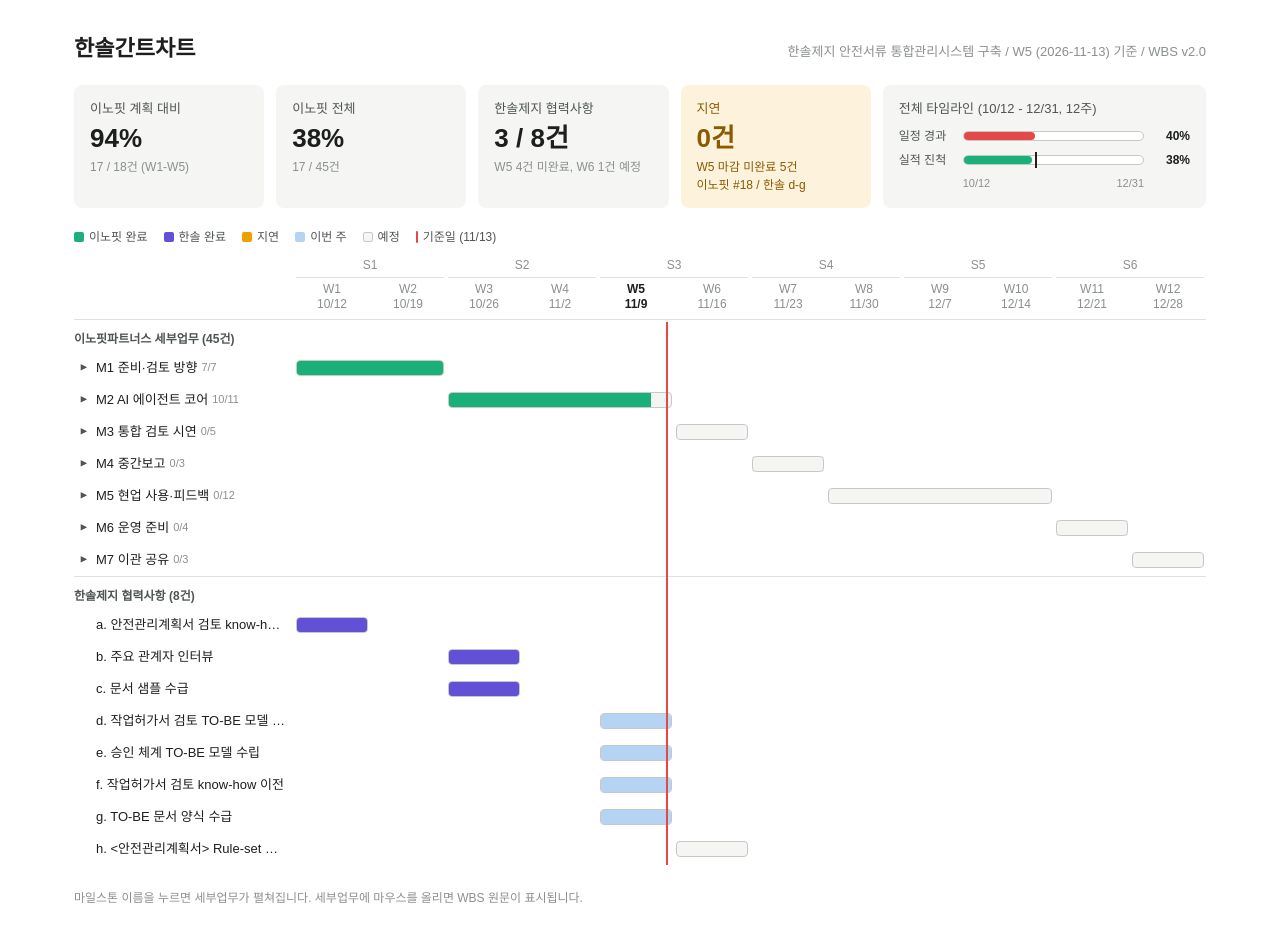
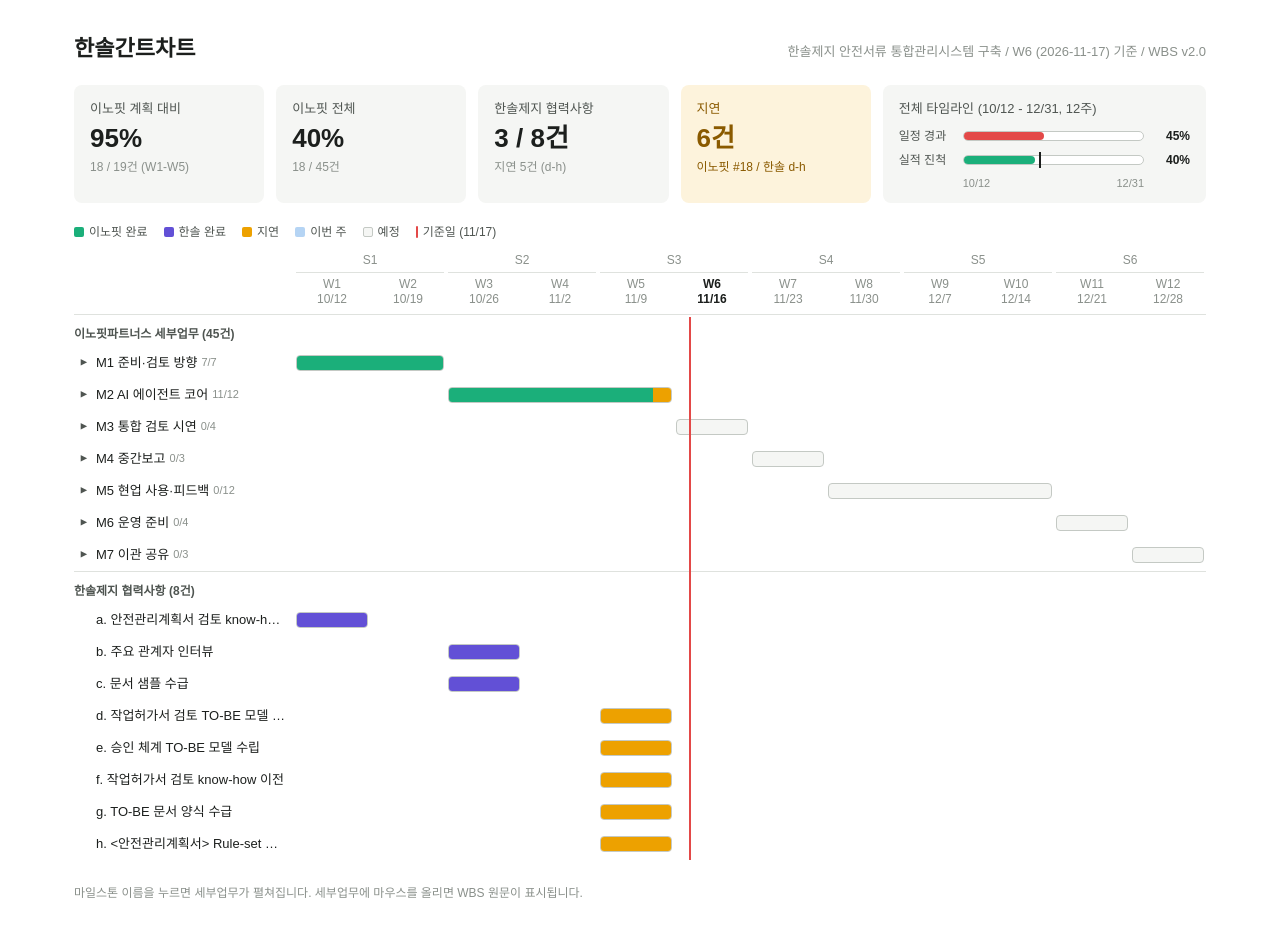
Before and after one commit to chjeon-dev/hsgant, a plain HTML site: page index.html in a window 1280 px wide. Drawn offline with Linux system fonts and the light colour scheme.

Commit message:
Update index.html

```diff
--- a/index.html
+++ b/index.html
@@ -1,11 +1,6 @@
 <!DOCTYPE html>
-<html lang="ko">
-<head>
-<meta charset="utf-8">
-<meta name="viewport" content="width=device-width, initial-scale=1">
-<title>한솔간트차트 (W5, 2026-11-13 기준)</title>
-<style>
-:root{--bg:#fff;--surface:#f5f6f4;--text:#1c1f1d;--text2:#4f5551;--muted:#8a908b;--line:#dfe2de;--line-strong:#c4c9c4;--done:#1baf7a;--han:#6250d6;--delay:#eda100;--now:#b5d4f4;--today:#e34948;--warn-bg:#fdf3dc;--warn-text:#8a5a00;color-scheme:light}
+<html lang="ko"><head><meta charset="utf-8"><meta name="viewport" content="width=device-width, initial-scale=1">
+<title>한솔간트차트 (W6, 2026-11-17 기준)</title><style>:root{--bg:#fff;--surface:#f5f6f4;--text:#1c1f1d;--text2:#4f5551;--muted:#8a908b;--line:#dfe2de;--line-strong:#c4c9c4;--done:#1baf7a;--han:#6250d6;--delay:#eda100;--now:#b5d4f4;--today:#e34948;--warn-bg:#fdf3dc;--warn-text:#8a5a00;color-scheme:light}
 @media (prefers-color-scheme:dark){:root{--bg:#161816;--surface:#202320;--text:#eceeea;--text2:#c2c7c1;--line:#2e322e;--line-strong:#454a45;--now:#3d6a96;--warn-bg:#3a2e12;--warn-text:#f1c46a;color-scheme:dark}}
 *{box-sizing:border-box}
 body{margin:0;background:var(--bg);color:var(--text);font-family:"Pretendard","Apple SD Gothic Neo","Malgun Gothic","Noto Sans KR",sans-serif;font-size:14px;line-height:1.5}
@@ -15,21 +10,21 @@ h1{font-size:22px;font-weight:600;margin:0}
 .meta{color:var(--muted);font-size:13px}
 .kpi{display:grid;grid-template-columns:repeat(4,minmax(0,1fr)) minmax(0,1.7fr);gap:12px;margin-bottom:20px}
 @media (max-width:960px){.kpi{grid-template-columns:repeat(2,minmax(0,1fr))}.kpi .tlbox{grid-column:span 2}}
+.kpi>div{background:var(--surface);border-radius:8px;padding:14px 16px}
+.kpi .l{font-size:13px;color:var(--text2)}
+.kpi .v{font-size:26px;font-weight:600}
+.kpi .s{font-size:12px;color:var(--muted)}
+.kpi .warn{background:var(--warn-bg)}
+.kpi .warn .l,.kpi .warn .v,.kpi .warn .s{color:var(--warn-text)}
 .tlbox .tl{margin-top:8px}
 .tlr{display:grid;grid-template-columns:56px minmax(0,1fr) 38px;align-items:center;gap:8px;font-size:12px;color:var(--text2);margin-bottom:6px}
-.trk{position:relative;height:10px;border-radius:5px;background:var(--bg);border:1px solid var(--line-strong);overflow:visible}
+.trk{position:relative;height:10px;border-radius:5px;background:var(--bg);border:1px solid var(--line-strong)}
 .fill{position:absolute;left:0;top:0;bottom:0;border-radius:5px}
 .plan{position:absolute;top:-4px;bottom:-4px;width:2px;background:var(--text)}
 .pct{text-align:right;font-weight:600;color:var(--text)}
 .ax{display:grid;grid-template-columns:56px minmax(0,1fr) 38px;gap:8px;font-size:11px;color:var(--muted)}
 .ax .d{position:relative;height:14px}
 .ax .d span{position:absolute;top:0;white-space:nowrap}
-.kpi>div{background:var(--surface);border-radius:8px;padding:14px 16px}
-.kpi .l{font-size:13px;color:var(--text2)}
-.kpi .v{font-size:26px;font-weight:600}
-.kpi .s{font-size:12px;color:var(--muted)}
-.kpi .warn{background:var(--warn-bg)}
-.kpi .warn .l,.kpi .warn .v,.kpi .warn .s{color:var(--warn-text)}
 .legend{display:flex;flex-wrap:wrap;align-items:center;gap:16px;font-size:12px;color:var(--text2);margin-bottom:10px}
 .legend span{display:inline-flex;align-items:center;gap:5px}
 .sw{width:10px;height:10px;border-radius:2px;display:inline-block}
@@ -64,39 +59,23 @@ details[open] .tg{transform:none}
 .today{position:absolute;top:66px;bottom:0;width:2px;background:var(--today);pointer-events:none}
 footer{margin-top:24px;color:var(--muted);font-size:12px}
 @media (prefers-reduced-motion:reduce){.tg{transition:none}}
-</style>
-</head>
-<body>
-<div class="wrap">
-<header>
-<h1>한솔간트차트</h1>
-<span class="meta">한솔제지 안전서류 통합관리시스템 구축 / W5 (2026-11-13) 기준 / WBS v2.0</span>
-</header>
+</style></head>
+<body><div class="wrap">
+<header><h1>한솔간트차트</h1><span class="meta">한솔제지 안전서류 통합관리시스템 구축 / W6 (2026-11-17) 기준 / WBS v2.0</span></header>
 <section class="kpi">
-<div><div class="l">이노핏 계획 대비</div><div class="v">94%</div><div class="s">17 / 18건 (W1-W5)</div></div>
-<div><div class="l">이노핏 전체</div><div class="v">38%</div><div class="s">17 / 45건</div></div>
-<div><div class="l">한솔제지 협력사항</div><div class="v">3 / 8건</div><div class="s">W5 4건 미완료, W6 1건 예정</div></div>
-<div class="warn"><div class="l">지연</div><div class="v">0건</div><div class="s">W5 마감 미완료 5건<br>이노핏 #18 / 한솔 d-g</div></div>
-<div class="tlbox">
-<div class="l">전체 타임라인 (10/12 - 12/31, 12주)</div>
-<div class="tl">
-<div class="tlr"><span>일정 경과</span><div class="trk"><div class="fill" style="width:40%;background:var(--today)"></div></div><span class="pct">40%</span></div>
-<div class="tlr"><span>실적 진척</span><div class="trk"><div class="fill" style="width:38%;background:var(--done)"></div><div class="plan" style="left:40%" title="계획 진척 40% (W1-W5 18건)"></div></div><span class="pct">38%</span></div>
+<div><div class="l">이노핏 계획 대비</div><div class="v">95%</div><div class="s">18 / 19건 (W1-W5)</div></div>
+<div><div class="l">이노핏 전체</div><div class="v">40%</div><div class="s">18 / 45건</div></div>
+<div><div class="l">한솔제지 협력사항</div><div class="v">3 / 8건</div><div class="s">지연 5건 (d-h)</div></div>
+<div class="warn"><div class="l">지연</div><div class="v">6건</div><div class="s">이노핏 #18 / 한솔 d-h</div></div>
+<div class="tlbox"><div class="l">전체 타임라인 (10/12 - 12/31, 12주)</div><div class="tl">
+<div class="tlr"><span>일정 경과</span><div class="trk"><div class="fill" style="width:45%;background:var(--today)"></div></div><span class="pct">45%</span></div>
+<div class="tlr"><span>실적 진척</span><div class="trk"><div class="fill" style="width:40%;background:var(--done)"></div><div class="plan" style="left:42%" title="계획 진척 42% (W1-W5 19건)"></div></div><span class="pct">40%</span></div>
 <div class="ax"><span></span><div class="d"><span style="left:0">10/12</span><span style="right:0">12/31</span></div><span></span></div>
-</div>
-</div>
-</section>
-<div class="legend">
-<span><i class="sw" style="background:var(--done)"></i>이노핏 완료</span>
-<span><i class="sw" style="background:var(--han)"></i>한솔 완료</span>
-<span><i class="sw" style="background:var(--delay)"></i>지연</span>
-<span><i class="sw" style="background:var(--now)"></i>이번 주</span>
-<span><i class="sw" style="background:var(--surface);border:1px solid var(--line-strong)"></i>예정</span>
-<span><i class="sw" style="width:2px;height:12px;background:var(--today)"></i>기준일 (11/13)</span>
-</div>
+</div></div></section>
+<div class="legend"><span><i class="sw" style="background:var(--done)"></i>이노핏 완료</span><span><i class="sw" style="background:var(--han)"></i>한솔 완료</span><span><i class="sw" style="background:var(--delay)"></i>지연</span><span><i class="sw" style="background:var(--now)"></i>이번 주</span><span><i class="sw" style="background:var(--surface);border:1px solid var(--line-strong)"></i>예정</span><span><i class="sw" style="width:2px;height:12px;background:var(--today)"></i>기준일 (11/17)</span></div>
 <div class="scroll"><div class="gantt">
 <div class="row hdr"><span></span><span class="sp">S1</span><span class="sp">S2</span><span class="sp">S3</span><span class="sp">S4</span><span class="sp">S5</span><span class="sp">S6</span></div>
-<div class="row hdr"><span></span><span class="wk">W1<br>10/12</span><span class="wk">W2<br>10/19</span><span class="wk">W3<br>10/26</span><span class="wk">W4<br>11/2</span><span class="wk cur">W5<br>11/9</span><span class="wk">W6<br>11/16</span><span class="wk">W7<br>11/23</span><span class="wk">W8<br>11/30</span><span class="wk">W9<br>12/7</span><span class="wk">W10<br>12/14</span><span class="wk">W11<br>12/21</span><span class="wk">W12<br>12/28</span></div>
+<div class="row hdr"><span></span><span class="wk">W1<br>10/12</span><span class="wk">W2<br>10/19</span><span class="wk">W3<br>10/26</span><span class="wk">W4<br>11/2</span><span class="wk">W5<br>11/9</span><span class="wk cur">W6<br>11/16</span><span class="wk">W7<br>11/23</span><span class="wk">W8<br>11/30</span><span class="wk">W9<br>12/7</span><span class="wk">W10<br>12/14</span><span class="wk">W11<br>12/21</span><span class="wk">W12<br>12/28</span></div>
 <div class="sec">이노핏파트너스 세부업무 (45건)</div>
 <details><summary class="row ms"><span class="lab"><span class="tg">▼</span><span class="t">M1 준비·검토 방향</span><span class="cnt">7/7</span></span><div class="bar" style="grid-column:2/4"><i style="width:100.0%;background:var(--done)"></i><i style="width:0.0%;background:var(--delay)"></i></div></summary>
 <div class="row task" title="1. 미수신 자료의 현장 보유 여부를 확인하고, 확인이 어려운 자료의 검토 여부를 결정한다."><span class="lab"><span class="t"><span class="num">1.</span> 미수신 자료 보유 확인</span></span><div class="tb done" style="grid-column:2/3"></div></div>
@@ -107,7 +86,7 @@ footer{margin-top:24px;color:var(--muted);font-size:12px}
 <div class="row task" title="6. 챗봇(베타)의 화면 초안, 계획서 입력 등 워크플로우의 외관을 확인한다."><span class="lab"><span class="t"><span class="num">6.</span> 챗봇 화면 초안 확인</span></span><div class="tb done" style="grid-column:3/4"></div></div>
 <div class="row task" title="7. LLM R&amp;D 초기 결과를 공유한다 - OCR 모델 / LLM 모델 / 토큰 가격 및 운영 예상치 등"><span class="lab"><span class="t"><span class="num">7.</span> LLM R&amp;D 결과 공유</span></span><div class="tb done" style="grid-column:3/4"></div></div>
 </details>
-<details><summary class="row ms"><span class="lab"><span class="tg">▼</span><span class="t">M2 AI 에이전트 코어</span><span class="cnt">10/11</span></span><div class="bar" style="grid-column:4/7"><i style="width:90.9%;background:var(--done)"></i><i style="width:0.0%;background:var(--delay)"></i></div></summary>
+<details><summary class="row ms"><span class="lab"><span class="tg">▼</span><span class="t">M2 AI 에이전트 코어</span><span class="cnt">11/12</span></span><div class="bar" style="grid-column:4/7"><i style="width:91.7%;background:var(--done)"></i><i style="width:8.3%;background:var(--delay)"></i></div></summary>
 <div class="row task" title="8. 안전관리계획서 파일을 업로드할 수 있다."><span class="lab"><span class="t"><span class="num">8.</span> 계획서 파일 업로드</span></span><div class="tb done" style="grid-column:4/5"></div></div>
 <div class="row task" title="9. AI 에이전트의 검토 플로우를 확인할 수 있다."><span class="lab"><span class="t"><span class="num">9.</span> 검토 플로우 확인</span></span><div class="tb done" style="grid-column:4/5"></div></div>
 <div class="row task" title="10. 문서에서 읽은 주요 정보를 원문과 대조할 수 있다."><span class="lab"><span class="t"><span class="num">10.</span> 주요 정보 원문 대조</span></span><div class="tb done" style="grid-column:4/5"></div></div>
@@ -115,22 +94,22 @@ footer{margin-top:24px;color:var(--muted);font-size:12px}
 <div class="row task" title="12. 형식 검토 프로세스가 챗봇 형태로 구현되고, 해당 검토 결과와 근거에 대해 질의응답할 수 있다."><span class="lab"><span class="t"><span class="num">12.</span> 형식 검토 챗봇 Q&amp;A</span></span><div class="tb done" style="grid-column:5/6"></div></div>
 <div class="row task" title="13. AI 에이전트의 리뷰 사항과 관련 원문을 비교·대조할 수 있다."><span class="lab"><span class="t"><span class="num">13.</span> 리뷰-원문 비교·대조</span></span><div class="tb done" style="grid-column:5/6"></div></div>
 <div class="row task" title="14. AI 에이전트가 하나의 공사에 관련된 여러 문서를 연결된 맥락으로 인식하여 형식상 판단을 진행한다."><span class="lab"><span class="t"><span class="num">14.</span> 다문서 맥락 형식 판단</span></span><div class="tb done" style="grid-column:5/6"></div></div>
-<div class="row task" title="15. 법률 및 내규 상 재검토 항목 및 추가 확인 필요 항목을 판별할 수 있다."><span class="lab"><span class="t"><span class="num">15.</span> 법률·내규 재검토 판별</span></span><div class="tb done" style="grid-column:6/7"></div></div>
-<div class="row task" title="16. 법률 및 내규 검토 프로세스가 챗봇 형태로 구현되고, 해당 검토 결과와 근거에 대해 질의응답할 수 있다."><span class="lab"><span class="t"><span class="num">16.</span> 법률·내규 챗봇 Q&amp;A</span></span><div class="tb done" style="grid-column:6/7"></div></div>
-<div class="row task" title="17. AI 에이전트의 지적 사항과 법률 근거 및 내규 출처를 매칭하여 확인할 수 있다."><span class="lab"><span class="t"><span class="num">17.</span> 지적-법률 근거 매칭</span></span><div class="tb done" style="grid-column:6/7"></div></div>
-<div class="row task" title="18. AI 에이전트가 하나의 공사에 관련된 여러 문서를 연결된 맥락으로 인식하여 법률 및 내규상 판단을 진행한다."><span class="lab"><span class="t"><span class="num">18.</span> 다문서 맥락 법률 판단</span></span><div class="tb now" style="grid-column:6/7"></div></div>
+<div class="row task" title="15. 형식 검토를 위한 agent 전용 rule set 를 정립한다."><span class="lab"><span class="t"><span class="num">15.</span> 형식 검토 rule set 정립</span></span><div class="tb done" style="grid-column:6/7"></div></div>
+<div class="row task" title="16. 법무 검토를 위한 agent 전용 rule set 를 정립한다."><span class="lab"><span class="t"><span class="num">16.</span> 법무 검토 rule set 정립</span></span><div class="tb done" style="grid-column:6/7"></div></div>
+<div class="row task" title="17. 내용 검토를 위한 agent 전용 rule set 를 정립한다."><span class="lab"><span class="t"><span class="num">17.</span> 내용 검토 rule set 정립</span></span><div class="tb done" style="grid-column:6/7"></div></div>
+<div class="row task" title="18. 형식/법무/내용 검토를 위한 agent 전용 rule set 을 정리하여 한솔제지측에서 검토할 수 있도록 전달한다"><span class="lab"><span class="t"><span class="num">18.</span> rule set 한솔 검토용 전달</span></span><div class="tb delay" style="grid-column:6/7"></div></div>
+<div class="row task" title="19. v0.5 agent 를 개발한다 (1)"><span class="lab"><span class="t"><span class="num">19.</span> v0.5 agent 개발 (1)</span></span><div class="tb done" style="grid-column:6/7"></div></div>
 </details>
-<details><summary class="row ms"><span class="lab"><span class="tg">▼</span><span class="t">M3 통합 검토 시연</span><span class="cnt">0/5</span></span><div class="bar" style="grid-column:7/8"><i style="width:0.0%;background:var(--done)"></i><i style="width:0.0%;background:var(--delay)"></i></div></summary>
-<div class="row task" title="19. 형식 - 법률 및 내규 - 내용 상 재검토 항목 및 추가 확인 필요 항목을 판별할 수 있다."><span class="lab"><span class="t"><span class="num">19.</span> 통합 재검토 항목 판별</span></span><div class="tb plan" style="grid-column:7/8"></div></div>
-<div class="row task" title="20. 통합 검토 프로세스가 챗봇 형태로 구현되고, 해당 검토 결과와 근거에 대해 질의응답할 수 있다."><span class="lab"><span class="t"><span class="num">20.</span> 통합 검토 챗봇 Q&amp;A</span></span><div class="tb plan" style="grid-column:7/8"></div></div>
-<div class="row task" title="21. AI 에이전트의 지적 사항과 관련 근거를 확인할 수 있다."><span class="lab"><span class="t"><span class="num">21.</span> 지적 사항 근거 확인</span></span><div class="tb plan" style="grid-column:7/8"></div></div>
-<div class="row task" title="22. 형식, 법률 및 내규, 내용 및 맥락 검토 시, AI 에이전트가 하나의 공사에 관련된 여러 문서를 연결된 맥락으로 인식할 수 있다."><span class="lab"><span class="t"><span class="num">22.</span> 통합 다문서 맥락 인식</span></span><div class="tb plan" style="grid-column:7/8"></div></div>
-<div class="row task" title="23. AI 에이전트 작동에 필요한 RAG 초기 구조와 작동을 확인할 수 있다."><span class="lab"><span class="t"><span class="num">23.</span> RAG 초기 구조 확인</span></span><div class="tb plan" style="grid-column:7/8"></div></div>
+<details><summary class="row ms"><span class="lab"><span class="tg">▼</span><span class="t">M3 통합 검토 시연</span><span class="cnt">0/4</span></span><div class="bar" style="grid-column:7/8"><i style="width:0.0%;background:var(--done)"></i><i style="width:0.0%;background:var(--delay)"></i></div></summary>
+<div class="row task" title="20. 한솔제지측에서 회신한 rule set 을 적용 가능한 형태로 정교화하고, rule set 를 agent 에 적용한다. (1)"><span class="lab"><span class="t"><span class="num">20.</span> 회신 rule set 정교화·적용 (1)</span></span><div class="tb now" style="grid-column:7/8"></div></div>
+<div class="row task" title="21. v0.5 agent 를 개발한다 (2)"><span class="lab"><span class="t"><span class="num">21.</span> v0.5 agent 개발 (2)</span></span><div class="tb now" style="grid-column:7/8"></div></div>
+<div class="row task" title="22. v0.5 agent 의 지적 사항과 관련 근거를 확인할 수 있다."><span class="lab"><span class="t"><span class="num">22.</span> v0.5 지적 사항 근거 확인</span></span><div class="tb now" style="grid-column:7/8"></div></div>
+<div class="row task" title="23. 작업허가서 agent 개발을 위한 한솔제지측 인터뷰를 진행한다."><span class="lab"><span class="t"><span class="num">23.</span> 작업허가서 agent 인터뷰</span></span><div class="tb now" style="grid-column:7/8"></div></div>
 </details>
 <details><summary class="row ms"><span class="lab"><span class="tg">▼</span><span class="t">M4 중간보고</span><span class="cnt">0/3</span></span><div class="bar" style="grid-column:8/9"><i style="width:0.0%;background:var(--done)"></i><i style="width:0.0%;background:var(--delay)"></i></div></summary>
-<div class="row task" title="24. AI 에이전트의 검토 의견을 채택하거나 수정 의견을 남길 수 있다."><span class="lab"><span class="t"><span class="num">24.</span> 검토 의견 채택·수정</span></span><div class="tb plan" style="grid-column:8/9"></div></div>
-<div class="row task" title="25. 검토 의견 및 보완 요청을 하나의 문서로 받아볼 수 있다."><span class="lab"><span class="t"><span class="num">25.</span> 검토 의견 문서화</span></span><div class="tb plan" style="grid-column:8/9"></div></div>
-<div class="row task" title="26. 챗봇 상 접수된 수정 의견을 모아 확인하고, 해석하는 프로세스를 제안한다."><span class="lab"><span class="t"><span class="num">26.</span> 수정 의견 해석 프로세스</span></span><div class="tb plan" style="grid-column:8/9"></div></div>
+<div class="row task" title="24. 한솔제지측에서 회신한 rule set 을 적용 가능한 형태로 정교화하고, rule set 를 agent 에 적용한다. (2)"><span class="lab"><span class="t"><span class="num">24.</span> 회신 rule set 정교화·적용 (2)</span></span><div class="tb plan" style="grid-column:8/9"></div></div>
+<div class="row task" title="25. v0.5 agent 를 중간보고 시 시연하고, 검토 및 보완 요청을 실무진이 하나의 포맷으로 받아볼 수 있도록 구현한다."><span class="lab"><span class="t"><span class="num">25.</span> v0.5 중간보고 시연·보완 요청 포맷</span></span><div class="tb plan" style="grid-column:8/9"></div></div>
+<div class="row task" title="26. v0.5 agent 에 대한 피드백 수집 챗봇을 설계한다."><span class="lab"><span class="t"><span class="num">26.</span> 피드백 수집 챗봇 설계</span></span><div class="tb plan" style="grid-column:8/9"></div></div>
 </details>
 <details><summary class="row ms"><span class="lab"><span class="tg">▼</span><span class="t">M5 현업 사용·피드백</span><span class="cnt">0/12</span></span><div class="bar" style="grid-column:9/12"><i style="width:0.0%;background:var(--done)"></i><i style="width:0.0%;background:var(--delay)"></i></div></summary>
 <div class="row task" title="27. 현업 담당자가 실제 안전관리계획서를 업로드하고, 챗봇에서 검토 결과를 확인할 수 있다."><span class="lab"><span class="t"><span class="num">27.</span> 현업 실제 계획서 검토</span></span><div class="tb plan" style="grid-column:9/10"></div></div>
@@ -158,17 +137,15 @@ footer{margin-top:24px;color:var(--muted);font-size:12px}
 <div class="row task" title="45. 이관 자료와 잔여 사항의 다음 조치·담당·일정을 함께 확인한다."><span class="lab"><span class="t"><span class="num">45.</span> 이관·잔여 사항 확인</span></span><div class="tb plan" style="grid-column:13/14"></div></div>
 </details>
 <div class="sec">한솔제지 협력사항 (8건)</div>
-<div class="row ms"><span class="lab" style="padding-left:22px"><span class="t">a. 안전관리계획서 검토 know-how 이전</span></span><div class="bar" style="grid-column:2/3"><i style="width:100%;background:var(--han)"></i></div></div>
-<div class="row ms"><span class="lab" style="padding-left:22px"><span class="t">b. 주요 관계자 인터뷰</span></span><div class="bar" style="grid-column:4/5"><i style="width:100%;background:var(--han)"></i></div></div>
-<div class="row ms"><span class="lab" style="padding-left:22px"><span class="t">c. 문서 샘플 수급</span></span><div class="bar" style="grid-column:4/5"><i style="width:100%;background:var(--han)"></i></div></div>
-<div class="row ms"><span class="lab" style="padding-left:22px"><span class="t">d. 작업허가서 검토 TO-BE 모델 수립</span></span><div class="bar" style="grid-column:6/7"><i style="width:100%;background:var(--now)"></i></div></div>
-<div class="row ms"><span class="lab" style="padding-left:22px"><span class="t">e. 승인 체계 TO-BE 모델 수립</span></span><div class="bar" style="grid-column:6/7"><i style="width:100%;background:var(--now)"></i></div></div>
-<div class="row ms"><span class="lab" style="padding-left:22px"><span class="t">f. 작업허가서 검토 know-how 이전</span></span><div class="bar" style="grid-column:6/7"><i style="width:100%;background:var(--now)"></i></div></div>
-<div class="row ms"><span class="lab" style="padding-left:22px"><span class="t">g. TO-BE 문서 양식 수급</span></span><div class="bar" style="grid-column:6/7"><i style="width:100%;background:var(--now)"></i></div></div>
-<div class="row ms"><span class="lab" style="padding-left:22px"><span class="t">h. &lt;안전관리계획서&gt; Rule-set SHEET 검토 및 피드백</span></span><div class="bar" style="grid-column:7/8"></div></div>
-<div class="today" style="left:calc(220px + (100% - 220px) * 4.9 / 12)"></div>
+<div class="row ms" title="a. 안전관리계획서 검토 know-how 이전"><span class="lab" style="padding-left:22px"><span class="t">a. 안전관리계획서 검토 know-how 이전</span></span><div class="bar" style="grid-column:2/3"><i style="width:100%;background:var(--han)"></i></div></div>
+<div class="row ms" title="b. 주요 관계자 인터뷰"><span class="lab" style="padding-left:22px"><span class="t">b. 주요 관계자 인터뷰</span></span><div class="bar" style="grid-column:4/5"><i style="width:100%;background:var(--han)"></i></div></div>
+<div class="row ms" title="c. 문서 샘플 수급"><span class="lab" style="padding-left:22px"><span class="t">c. 문서 샘플 수급</span></span><div class="bar" style="grid-column:4/5"><i style="width:100%;background:var(--han)"></i></div></div>
+<div class="row ms" title="d. 작업허가서 검토 TO-BE 모델 수립"><span class="lab" style="padding-left:22px"><span class="t">d. 작업허가서 검토 TO-BE 모델 수립</span></span><div class="bar" style="grid-column:6/7"><i style="width:100%;background:var(--delay)"></i></div></div>
+<div class="row ms" title="e. 승인 체계 TO-BE 모델 수립"><span class="lab" style="padding-left:22px"><span class="t">e. 승인 체계 TO-BE 모델 수립</span></span><div class="bar" style="grid-column:6/7"><i style="width:100%;background:var(--delay)"></i></div></div>
+<div class="row ms" title="f. 작업허가서 검토 know-how 이전"><span class="lab" style="padding-left:22px"><span class="t">f. 작업허가서 검토 know-how 이전</span></span><div class="bar" style="grid-column:6/7"><i style="width:100%;background:var(--delay)"></i></div></div>
+<div class="row ms" title="g. TO-BE 문서 양식 수급"><span class="lab" style="padding-left:22px"><span class="t">g. TO-BE 문서 양식 수급</span></span><div class="bar" style="grid-column:6/7"><i style="width:100%;background:var(--delay)"></i></div></div>
+<div class="row ms" title="h. &lt;안전관리계획서&gt; Rule-set SHEET 검토 및 피드백"><span class="lab" style="padding-left:22px"><span class="t">h. &lt;안전관리계획서&gt; Rule-set SHEET 검토 및 피드백</span></span><div class="bar" style="grid-column:6/7"><i style="width:100%;background:var(--delay)"></i></div></div>
+<div class="today" style="left:calc(220px + (100% - 220px) * 5.2 / 12)"></div>
 </div></div>
 <footer>마일스톤 이름을 누르면 세부업무가 펼쳐집니다. 세부업무에 마우스를 올리면 WBS 원문이 표시됩니다.</footer>
-</div>
-</body>
-</html>
+</div></body></html>
```
